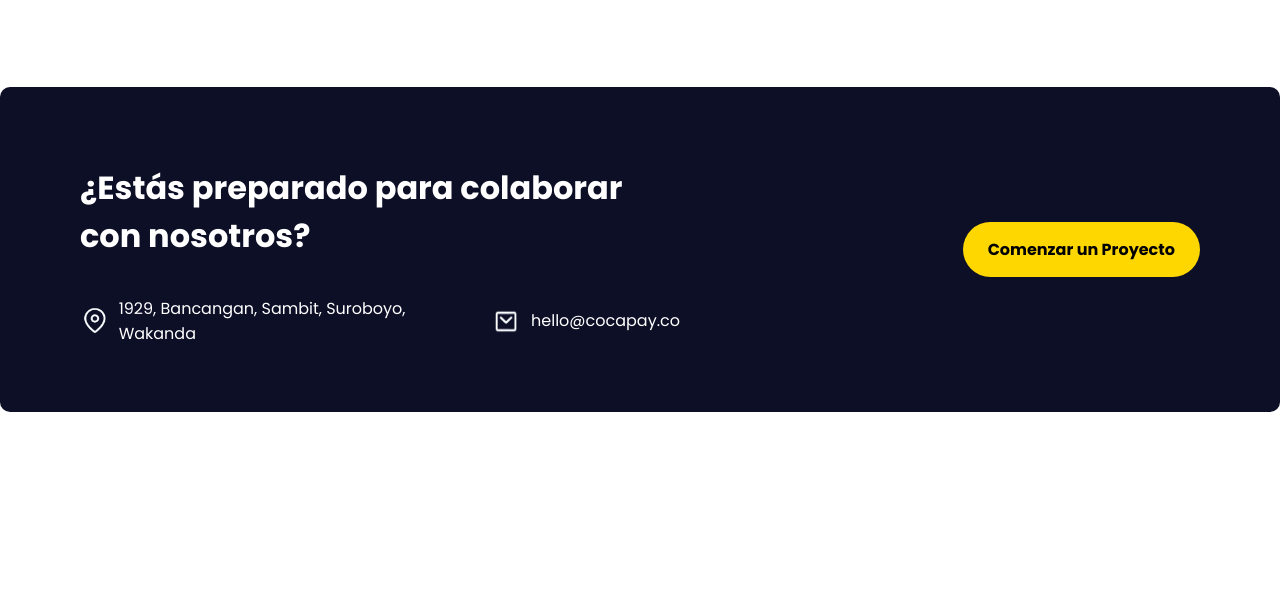
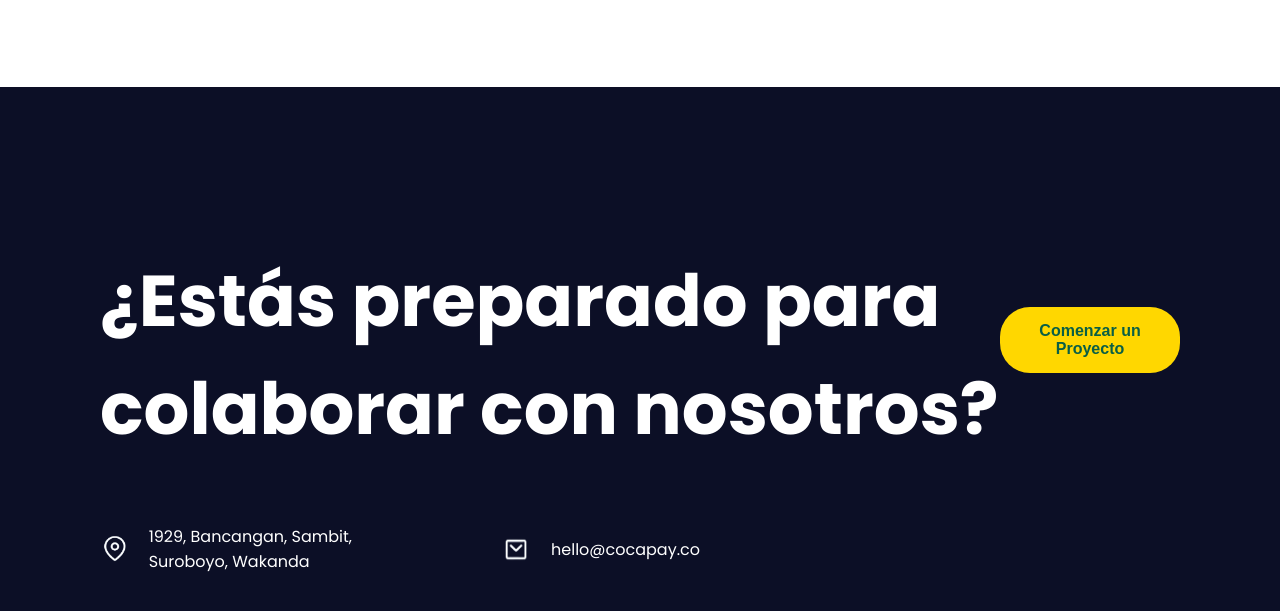
Before and after one commit to Kazu2006/Semana1Pagina-web-Coca, a plain HTML site: page index.html in a window 1280 px wide. Shown: the part 10594-11205 px from the top of the page. Before the commit the page ends 11006 px from the top, so only its background shows below. Drawn offline with Linux system fonts and the light colour scheme.

Commit message:
parte-3(collaborate-section): ajuste margen derecho para mover botón hacia la izquierda y mejore mi seccion

```diff
--- a/index.html
+++ b/index.html
@@ -477,22 +477,39 @@
 
 <section class="collaborate-sectionxddd">
   <div class="collaborate-contentxddd">
+    <div class="collaborate-leftxddd">
       <h2 class="collaborate-titlexddd" data-key="collaborateTitle">
         ¿Estás preparado para colaborar con nosotros?
       </h2>
       <div class="contact-infoxddd">
         <div class="contact-itemxddd">
-              <img src="assets/imagen-ubicacion-white.png" alt="Ubicación" class="contact-imgxddd">
+          <img
+            src="assets/imagen-ubicacion-white.png"
+            alt="Ubicación"
+            class="contact-imgxddd"
+          />
           <p data-key="collaborateAddress">1929, Bancangan, Sambit, Suroboyo, Wakanda</p>
         </div>
         <div class="contact-itemxddd">
-              <img src="assets/imagen-correo-white.png" alt="Correo Electrónico" class="contact-imgxddd">
+          <img
+            src="assets/imagen-correo-white.png"
+            alt="Correo Electrónico"
+            class="contact-imgxddd"
+          />
           <p data-key="collaborateEmail">hello@cocapay.co</p>
         </div>
       </div>
     </div>
-  <a href="#" class="cta-buttonxddd" data-key="collaborateButton">Comenzar un Proyecto →</a>
+
+    <!-- Contenedor para el botón (lado derecho) -->
+    <div class="button-containerxddd">
+      <button class="cta-buttonxddd" data-key="collaborateButton">
+        Comenzar un Proyecto &rarr;
+      </button>
+    </div>
+  </div>
 </section>
+
 
   <!-- Vinculamos el archivo JavaScript -->
   <script src="Javascript.js"></script>
--- a/parte-3.css
+++ b/parte-3.css
@@ -621,56 +621,83 @@
 }
 
 
-/*SECCION PENULTIMO*/
+/* Sección de colaboración */
 .collaborate-sectionxddd {
   background-color: #0c0f26;
   color: white;
-  padding: 50px 80px;
-  display: flex;
-  align-items: center;
-  justify-content: space-between;
-  border-radius: 10px;
+  justify-content: center;
+  padding: 100px 0;
+  max-width: 100%;
 }
 
+/* Contenedor principal */
 .collaborate-contentxddd {
+  display: flex;               /* Distribuye izquierda (texto) y derecha (botón) */
+  align-items: flex-start;     /* Alinea al inicio verticalmente */
+  justify-content: space-between;
+  margin: 0 100px;             /* Mantén tu margen de 100px */
+}
+
+/* Contenedor izquierdo (Título + Contacto) */
+.collaborate-leftxddd {
+  display: flex;
+  flex-direction: column;      /* Título arriba, contactos debajo */
+  max-width: 900px;            /* Ancho máximo para el texto */
+}
+
+/* Título */
+.collaborate-titlexddd {
+  font-size: 72px;
+  font-weight: bold;
+  margin-bottom: 35px;
+}
+
+/* Información de contacto (fila con íconos y texto) */
+.contact-infoxddd {
+  display: flex;
+  gap: 100px;
+  margin-top: 10px;
   max-width: 600px;
 }
 
-.collaborate-titlexddd {
-  font-size: 2rem;
-  font-weight: bold;
-  margin-bottom: 20px;
-}
-
-.contact-infoxddd {
-  display: flex;
-  gap: 30px;
-  margin-top: 10px;
-}
-
+/* Ítem de contacto individual */
 .contact-itemxddd {
   display: flex;
   align-items: center;
-  gap: 10px;
+  gap: 20px;
   font-size: 1rem;
 }
 
+/* Imagen de contacto */
 .contact-imgxddd {
   width: 30px;
   height: 30px;
 }
 
+/* Contenedor del botón (lado derecho) */
+.button-containerxddd {
+  display: flex;
+  align-items: center;
+  /* Añade un margen superior para "bajar" el botón */
+  margin-top: 120px;
+}
+
+/* Botón */
 .cta-buttonxddd {
   background-color: #ffd700;
-  color: black;
+  color: #0A5F45;
   text-decoration: none;
   font-weight: bold;
   padding: 15px 25px;
   border-radius: 30px;
+  border: none;
+  font-size: 1rem;
+  cursor: pointer;
   transition: 0.3s;
-  white-space: nowrap;
 }
 
+/* Hover del botón */
 .cta-buttonxddd:hover {
-  background-color: #e6c200;
+  background-color: #000000;
+  color: #ffffff;
 }
```
Lines whose indentation alone changed are shown as unchanged.
